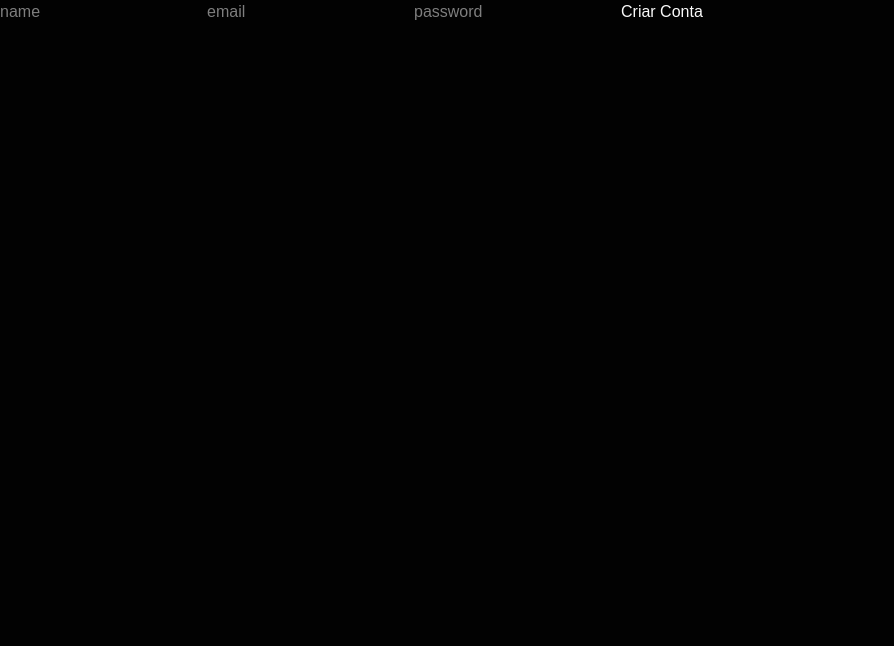
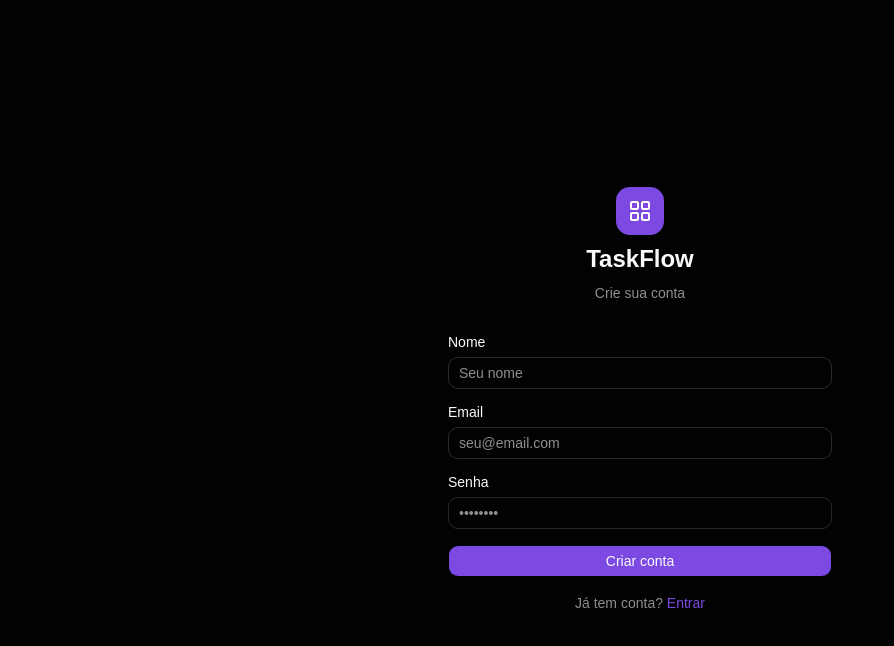
Before and after one commit to WillamesBarbosa/To-Do-List-FrontEnd, a React (Vite) app: page /register in a window 1280 px wide. Shown: the top 646 px of the page, without its empty margins (0-894 px from the left). Built offline with nearby package versions, Linux system fonts and the light colour scheme.

Commit message:
feat(frontend): add styled register page with shadcn components

```diff
--- a/src/pages/Register/Register.tsx
+++ b/src/pages/Register/Register.tsx
@@ -1,36 +1,95 @@
 import { useState } from "react";
-import { useNavigate } from "react-router-dom";
+import { useNavigate, Link } from "react-router-dom";
 import api from "../../services/api";
 import type { CreateUserRequest, CreateUserResponse } from "../../types/user";
+import { LayoutGrid } from "lucide-react";
+import { Label } from '../../../@/components/ui/label';
+import { Input } from '../../../@/components/ui/input';
+import { Button } from '../../../@/components/ui/button';
 
 function Register(){
     const [name, setName] = useState('')
     const [email, setEmail] = useState('')
     const [password, setPassword] = useState('')
     const [error, setError] = useState('')
+    const [loading, setLoading] = useState(false)
 
     const navigate = useNavigate()
 
     async function handleSubmit(e: React.FormEvent){
         e.preventDefault()
-
+        setLoading(true)
         try {
             await api.post<CreateUserResponse>('/user', {name, email, password} as CreateUserRequest)
             navigate('/')
         } catch (err) {
             console.log(err)
             setError('Erro ao criar conta. Verifique os dados.')
+        }finally{
+            setLoading(false)
         }
     }
 
-    return (
-        <form onSubmit={handleSubmit}>
-            <input value={name} onChange={e => setName(e.target.value)} placeholder="name"></input>
-            <input value={email} onChange={e => setEmail(e.target.value)} placeholder="email"></input>
-            <input value={password} onChange={e => setPassword(e.target.value)} placeholder="password"></input>
-            <button type="submit">Criar Conta</button>
-            {error && <p>{error}</p>}
-        </form>
+   return (
+        <div className="flex min-h-screen items-center justify-center bg-background px-4">
+            <div className="w-full max-w-sm">
+                <div className="mb-8 flex flex-col items-center gap-2">
+                    <div className="flex h-12 w-12 items-center justify-center rounded-xl bg-primary">
+                        <LayoutGrid className="h-6 w-6 text-primary-foreground" />
+                    </div>
+                    <h1 className="text-2xl font-semibold text-foreground">TaskFlow</h1>
+                    <p className="text-sm text-muted-foreground">Crie sua conta</p>
+                </div>
+
+                <form onSubmit={handleSubmit} className="flex flex-col gap-4">
+                    <div className="flex flex-col gap-2">
+                        <Label htmlFor="name">Nome</Label>
+                        <Input
+                            id="name"
+                            type="text"
+                            placeholder="Seu nome"
+                            value={name}
+                            onChange={e => setName(e.target.value)}
+                        />
+                    </div>
+
+                    <div className="flex flex-col gap-2">
+                        <Label htmlFor="email">Email</Label>
+                        <Input
+                            id="email"
+                            type="email"
+                            placeholder="seu@email.com"
+                            value={email}
+                            onChange={e => setEmail(e.target.value)}
+                        />
+                    </div>
+
+                    <div className="flex flex-col gap-2">
+                        <Label htmlFor="password">Senha</Label>
+                        <Input
+                            id="password"
+                            type="password"
+                            placeholder="••••••••"
+                            value={password}
+                            onChange={e => setPassword(e.target.value)}
+                        />
+                    </div>
+
+                    {error && <p className="text-sm text-destructive">{error}</p>}
+
+                    <Button type="submit" className="w-full" disabled={loading}>
+                        {loading ? 'Criando conta...' : 'Criar conta'}
+                    </Button>
+
+                    <p className="text-center text-sm text-muted-foreground">
+                        Já tem conta?{' '}
+                        <Link to="/" className="text-primary hover:underline">
+                            Entrar
+                        </Link>
+                    </p>
+                </form>
+            </div>
+        </div>
     )
 }
 
```
